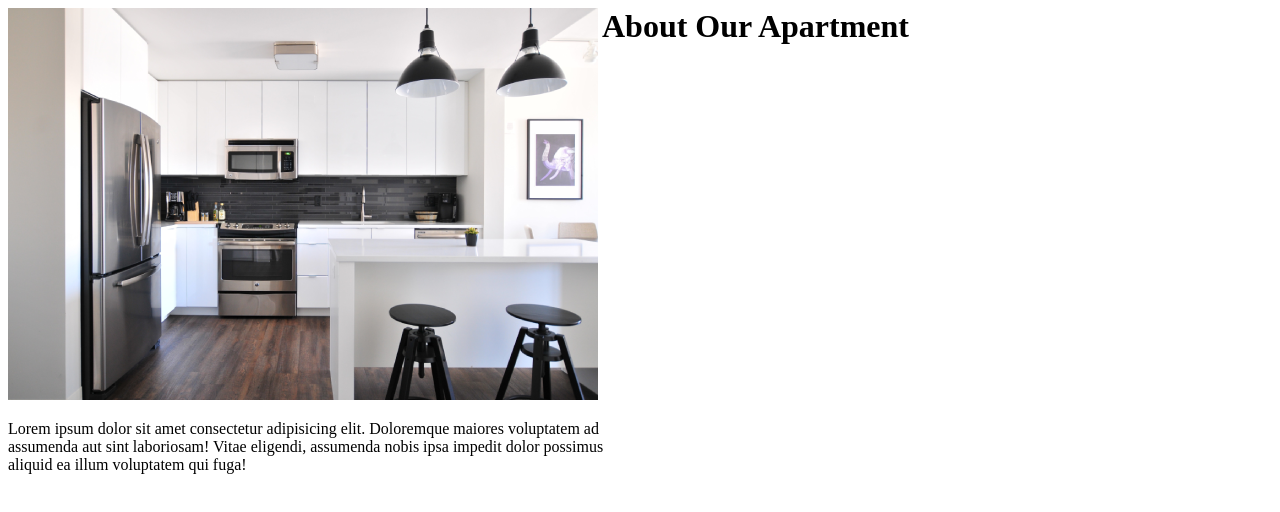
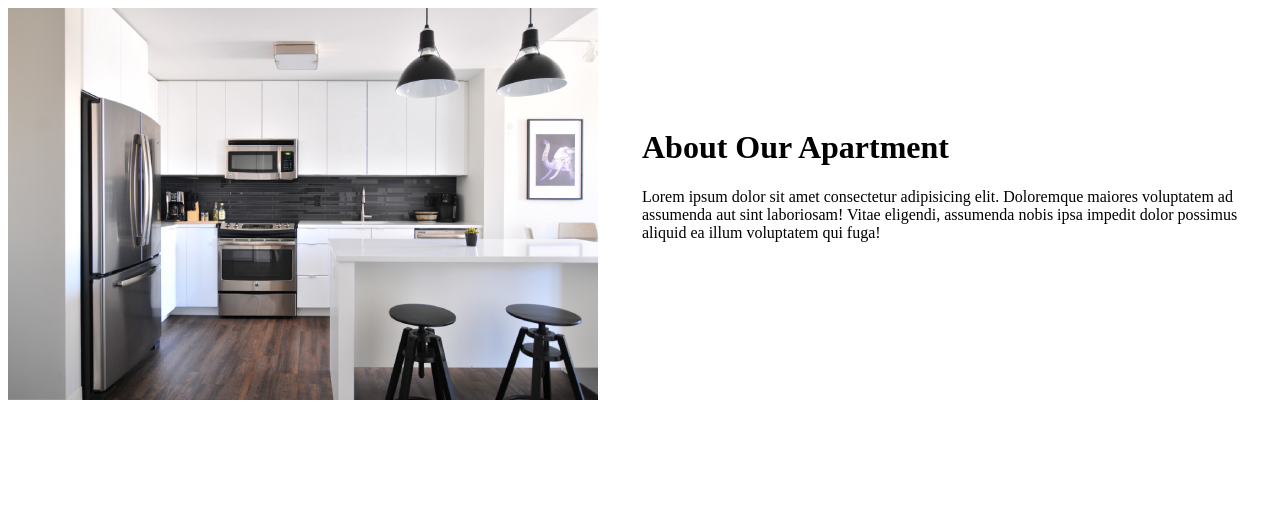
Before and after one commit to paranom1/First-Draft, a plain HTML site: page pages/apartment.html in a window 1280 px wide. Drawn offline with Linux system fonts and the light colour scheme.

Commit message:
About apartment base

```diff
--- a/css/apartment.css
+++ b/css/apartment.css
@@ -1,10 +1,10 @@
-h1{
-    width: 500px;
-    display: inline;
-    vertical-align: top;
+p{
+    width: 600px;
 }
 
-p{
+div{
     display: inline-block;
-    width: 600px;
+    margin-left: 40px;
+    vertical-align: top;
+    margin-top: 100px;
 }
--- a/pages/apartment.html
+++ b/pages/apartment.html
@@ -8,7 +8,7 @@
 </head>
 <body>
     <img src="../photos/kitchen.png">
-    <h1>About Our Apartment</h1>
-    <p>Lorem ipsum dolor sit amet consectetur adipisicing elit. Doloremque maiores voluptatem ad assumenda aut sint laboriosam! Vitae eligendi, assumenda nobis ipsa impedit dolor possimus aliquid ea illum voluptatem qui fuga!</p>
+    <div><h1>About Our Apartment</h1>
+    <p>Lorem ipsum dolor sit amet consectetur adipisicing elit. Doloremque maiores voluptatem ad assumenda aut sint laboriosam! Vitae eligendi, assumenda nobis ipsa impedit dolor possimus aliquid ea illum voluptatem qui fuga!</p></div>
 </body>
 </html>
```
